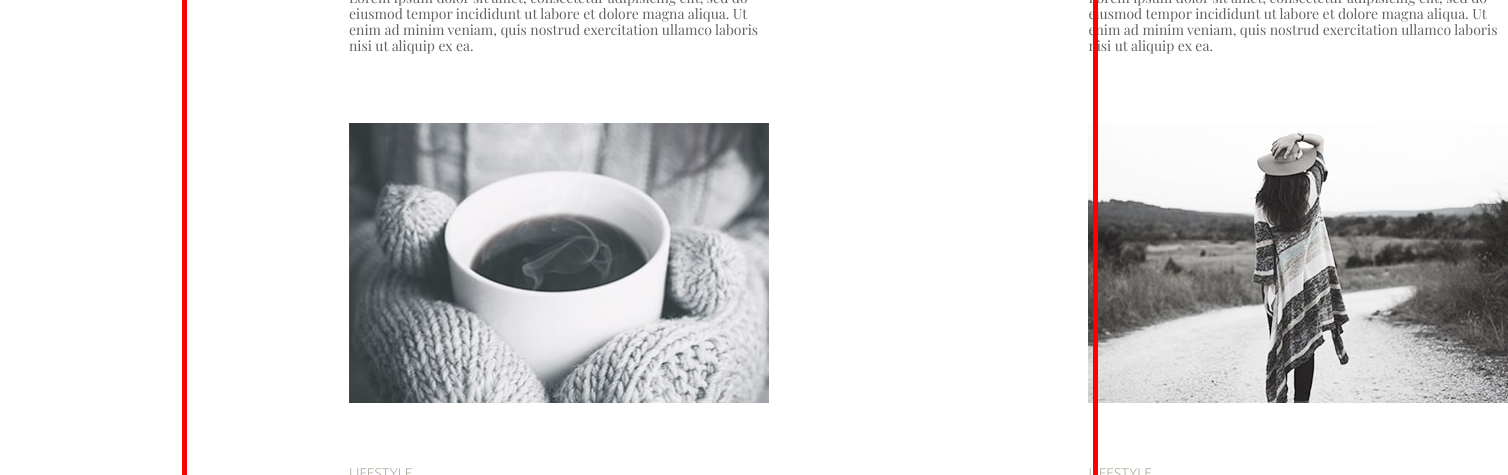
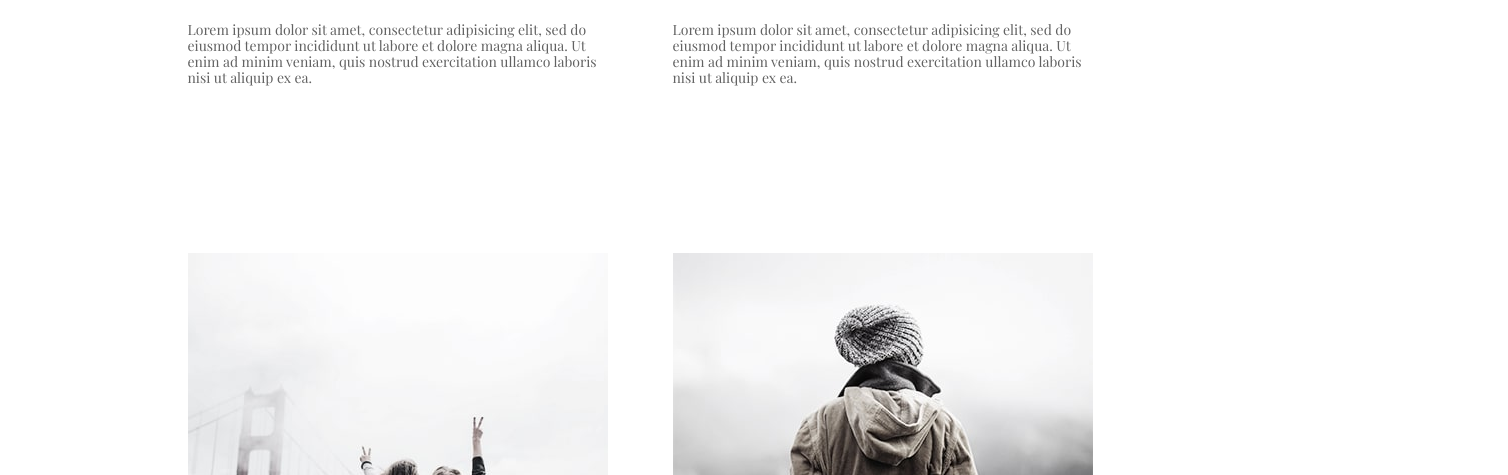
Before and after one commit to Tempoest/PhotoBlog, a plain HTML site: page index.html in a window 1280 px wide. Shown: the part 625-1100 px from the top of the page, 1508 px wide, since content can reach past the window. Drawn offline with nearby package versions, Linux system fonts and the light colour scheme.

Commit message:
Margins fix

```diff
--- a/css/styles.css
+++ b/css/styles.css
@@ -46,8 +46,7 @@ img {
   overflow: hidden;
 }
 .container {
-    outline: 5px solid red;
-    width: 906px;
+    width: 936px;
     margin: 0 auto;
     padding: 0 15px;
 }
@@ -74,17 +73,13 @@ img {
     padding-bottom: 66px;
     flex-wrap: wrap;
 }
-.post-block {
+.post-list {
     display: flex;
+    align-items: center;
+    justify-content: center;
     flex-wrap: wrap;
-    list-style: none;
-    column-count: 2;
-    column-gap: 65cap;
-    width: 420px;
-    margin-left: 147px;
-    /* margin-right: 148px; */
-    /* align-items: center; */
-    display: block;
+    column-gap: 65px;
+    row-gap: 130px;
 }
 .post-block-item {
     margin-bottom: 20px;
@@ -102,6 +97,7 @@ img {
     font-size: 14px;
     font-weight: 300;
     margin-top: 62px;
+    margin-bottom: 32px;
 }
 .post-block-title {
     flex-wrap: wrap;
--- a/index.html
+++ b/index.html
@@ -37,7 +37,7 @@
     <main>
       <section class="gallary">
         <div class="container">
-          <ul class="post-block">
+          <ul class="post-list list">
             <li class="post-block-item">
               <img
                 src="./images/photoblog1.jpg"
```
